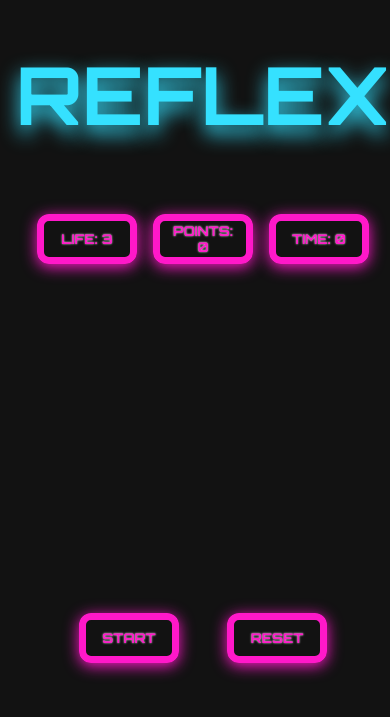
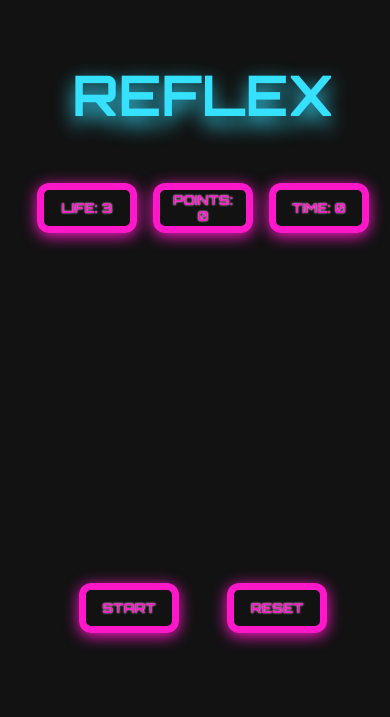
Before and after one commit to zielinskaarolina/Reflex-game, a plain HTML site: page index.html in a window 390 px wide. Shown: the part 103-820 px from the top of the page. Drawn offline with Linux system fonts and the light colour scheme.

Commit message:
change h1 size

```diff
--- a/style.css
+++ b/style.css
@@ -81,3 +81,10 @@ button {
     display: flex;
     gap: 3rem;
 }
+
+@media only screen and (max-width: 400px)  {
+
+	h1.neon{
+		font-size: 3.5rem;
+	}
+}
```
